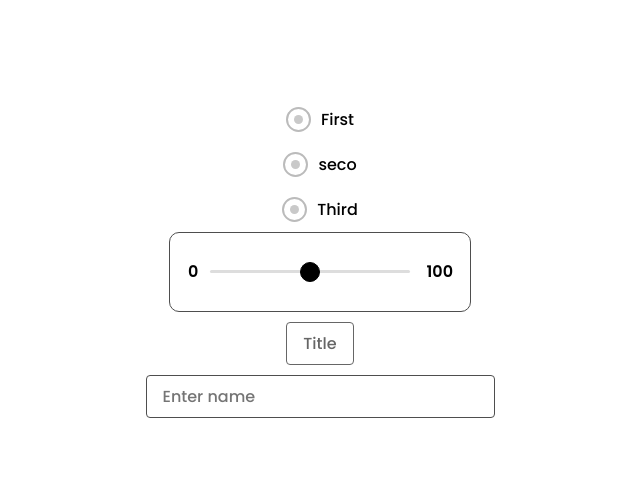
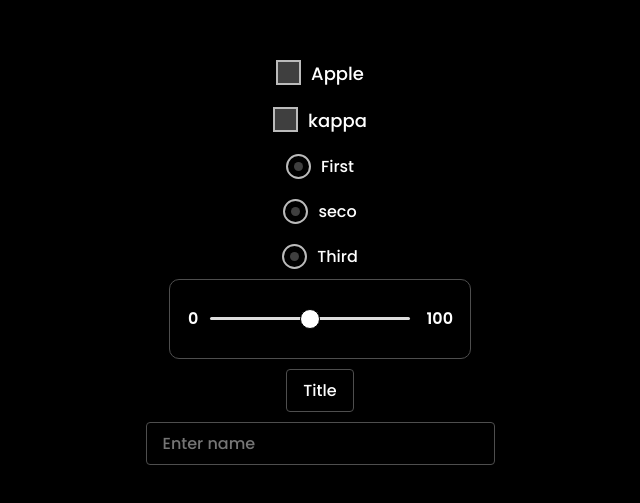
Before and after one commit to sobhanbera/collection, a Next.js app: page / in a window 1280 px wide. Shown: the part 143-646 px from the top of the page, without its empty margins (320-960 px from the left). Built offline with nearby package versions, Linux system fonts and the light colour scheme.

Commit message:
check box created

```diff
--- /dev/null
+++ b/components/checkbox/index.tsx
@@ -0,0 +1,13 @@
+import React from 'react'
+import style from '../../styles/components/checkbox/index.module.scss'
+function CheckBox(props: React.HTMLProps<HTMLInputElement>) {
+    return (
+        <label className={style.container}>
+            {props.children}
+            <input type="checkbox" name={props.name} id={props.id} />
+            <span className={style.checkmark}></span>
+        </label>
+    )
+}
+
+export default CheckBox
--- a/pages/index.tsx
+++ b/pages/index.tsx
@@ -2,10 +2,13 @@ import Button from '../components/button'
 import Input from '../components/input'
 import Slider from '../components/slider'
 import Radio from '../components/radio'
+import CheckBox from '../components/checkbox'
 type Props = {}
 export default function Home({}: Props) {
     return (
-        <div className="light">
+        <div className="dark">
+            <CheckBox id="chk1">Apple</CheckBox>
+            <CheckBox id="chk1">kappa</CheckBox>
             <Radio id="r1" name="same">
                 First
             </Radio>
--- /dev/null
+++ b/styles/components/checkbox/index.module.scss
@@ -0,0 +1,76 @@
+.container {
+    position: relative;
+    cursor: pointer;
+    font-size: 22px;
+    -webkit-user-select: none;
+    -moz-user-select: none;
+    -ms-user-select: none;
+    user-select: none;
+    font-size: 18px;
+    font-weight: 500;
+    padding-left: 35px;
+    margin: 10px;
+    color: var(--check-label-color);
+}
+
+
+/* Hide the browser's default checkbox */
+
+.container input {
+    position: absolute;
+    opacity: 0;
+    cursor: pointer;
+    height: 0;
+    width: 0;
+}
+
+
+/* Create a custom checkbox */
+
+.checkmark {
+    position: absolute;
+    top: 0;
+    left: 0;
+    height: 25px;
+    width: 25px;
+    background-color: var(--check-bg-color);
+    border: var(--check-border);
+}
+
+
+/* When the checkbox is checked, add a black background */
+
+.container input:checked~.checkmark {
+    background-color: #000000;
+}
+
+
+/* Create the checkmark/indicator (hidden when not checked) */
+
+.checkmark:after {
+    content: '';
+    position: absolute;
+    display: none;
+}
+
+
+/* Show the checkmark when checked */
+
+.container input:checked~.checkmark:after {
+    display: block;
+}
+
+
+/* Style the checkmark/indicator */
+
+.container .checkmark:after {
+    left: 8px;
+    top: 3px;
+    width: 5px;
+    height: 10px;
+    border: solid white;
+    border-width: 0 3px 3px 0;
+    -webkit-transform: rotate(45deg);
+    -ms-transform: rotate(45deg);
+    transform: rotate(45deg);
+}
--- a/styles/globals.scss
+++ b/styles/globals.scss
@@ -27,14 +27,18 @@
     /* for slider */
     --slider-border: 1px solid var(--border-color); //border when dark mode
     --slider-invert-border: 1px solid rgb(255, 255, 255); //border when hover in dark mod
-    --slider-color: black;
-    --slider--thumb-color: white;
-    --slider-text-color: white;
+    --slider-color: black; //slider line color
+    --slider--thumb-color: white; //thumb color
+    --slider-text-color: white; //text written for number color
     /* for radio */
-    --radio-border: 2px solid #bbb;
-    --radio-bg-color: #3f3f3f;
-    --radio-circle-color: white;
-    --radio-label-color: white;
+    --radio-border: 2px solid #bbb; //radio border color
+    --radio-bg-color: #3f3f3f; //radio background color
+    --radio-circle-color: white; //circle insdie radio color
+    --radio-label-color: white; //radio ka jo label hai uska color
+    /* check mark */
+    --check-border: 2px solid #bbb; //check mark border color
+    --check-bg-color: #3f3f3f; //check mark ka background color
+    --check-label-color: white; //check mark ke title ka color
     /* normal css for container */
     display: flex;
     justify-content: center;
@@ -61,14 +65,18 @@
     /* for slider */
     --slider-border: 1px solid var(--border-color); //input border color in light mod
     --slider-invert-border: 1px solid rgb(0, 0, 0); //input border color when hover in light mod
-    --slider-color: rgb(255, 255, 255);
-    --slider--thumb-color: rgb(0, 0, 0);
-    --slider-text-color: rgb(0, 0, 0);
+    --slider-color: rgb(255, 255, 255); //slider line color
+    --slider--thumb-color: rgb(0, 0, 0); //thumb color
+    --slider-text-color: rgb(0, 0, 0); //text written for number color
     /* for radio */
-    --radio-border: 2px solid #bbb;
-    --radio-bg-color: #c9c9c9;
-    --radio-circle-color: rgb(0, 0, 0);
-    --radio-label-color: rgb(0, 0, 0);
+    --radio-border: 2px solid #bbb; //radio border color
+    --radio-bg-color: #c9c9c9; //radio background color
+    --radio-circle-color: rgb(0, 0, 0); //circle insdie radio color
+    --radio-label-color: var(--text-color); //radio ka jo label hai uska color
+    /* check mark */
+    --check-border: 2px solid transparent; //check mark border color
+    --check-bg-color: #c9c9c9; //check mark ka background color
+    --check-label-color: var(--text-color); //check mark ke title ka color
     /* normal css for container */
     display: flex;
     justify-content: center;
```
